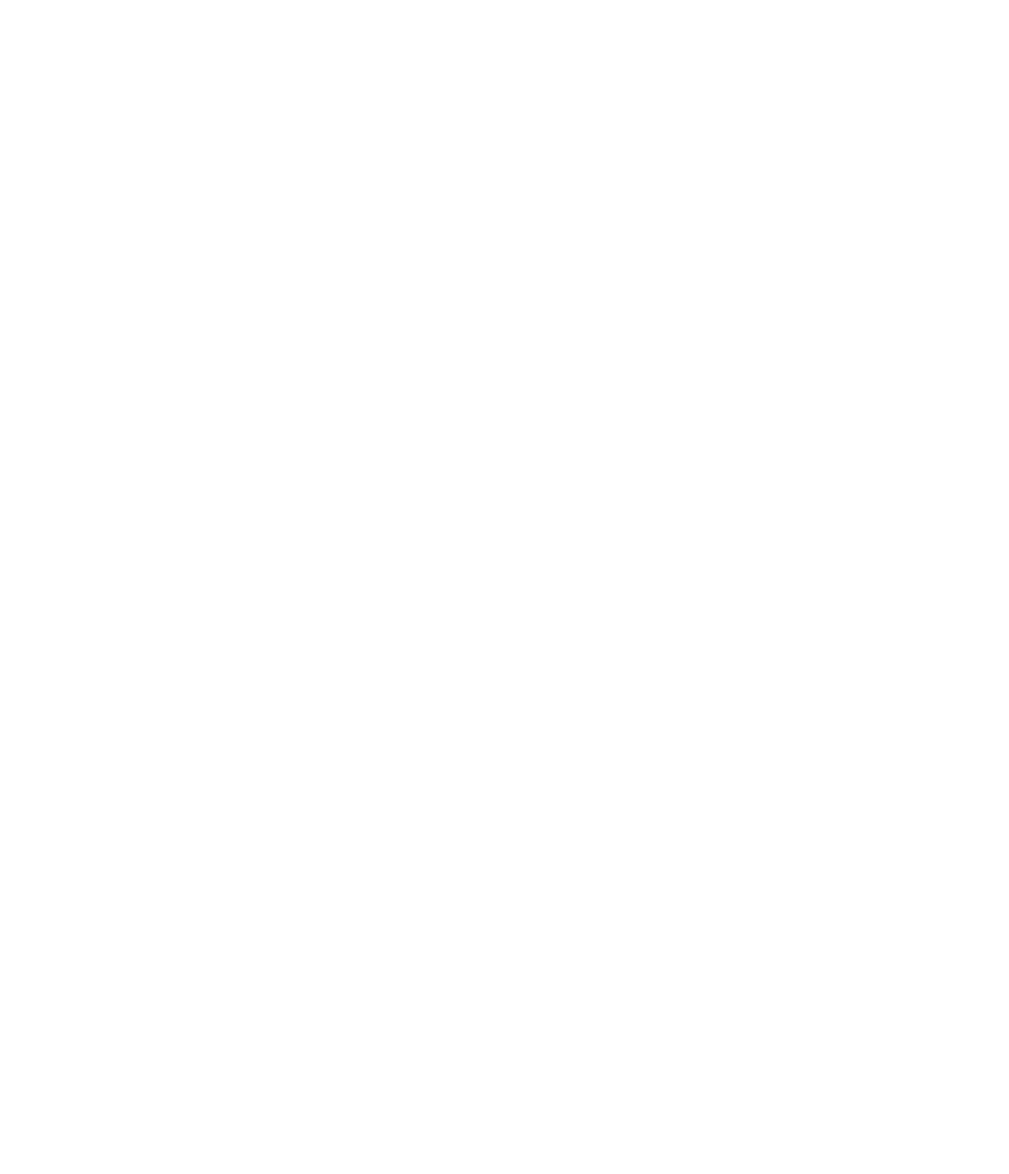
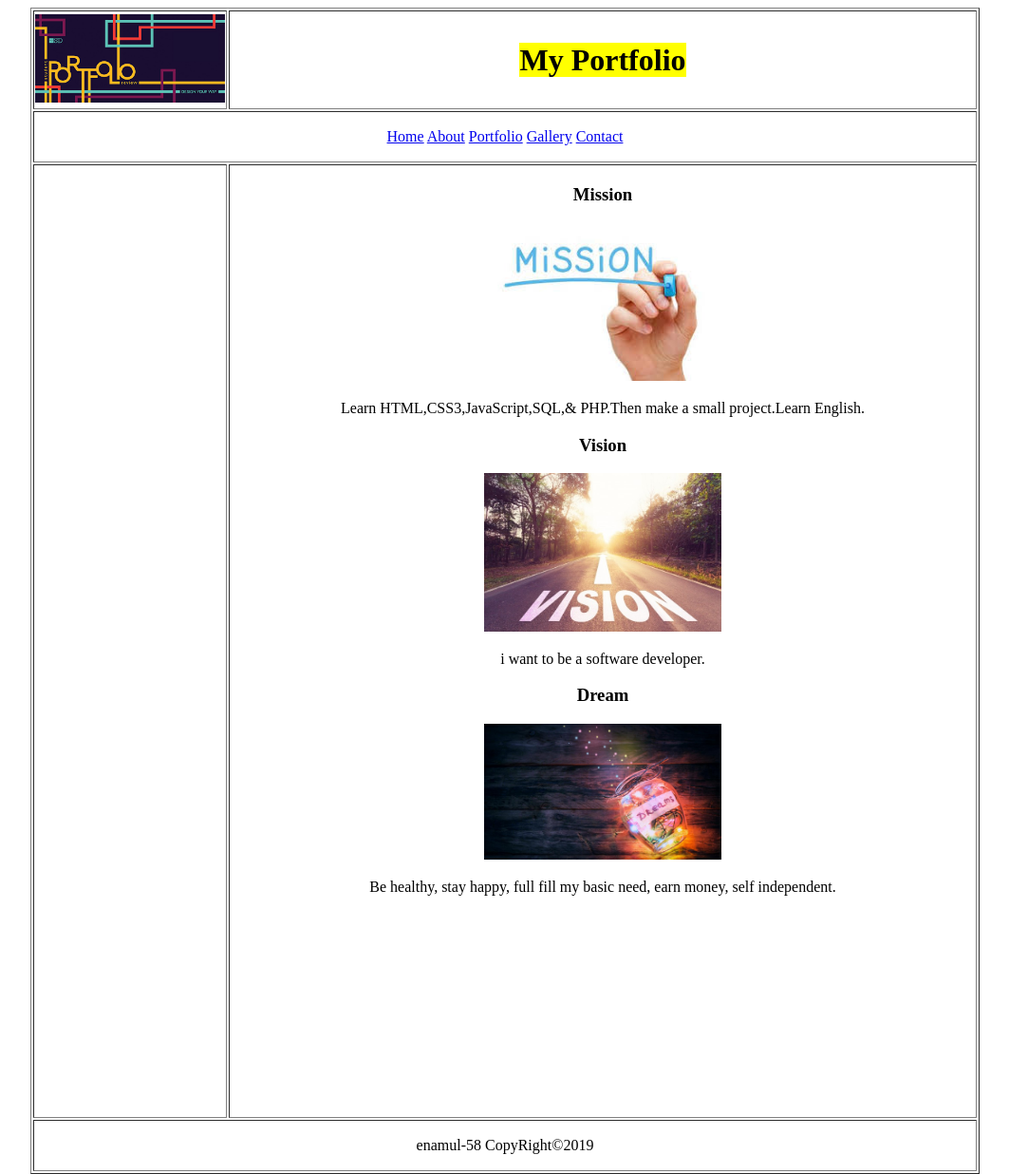
Before and after one commit to enamul58/HTML-portfolio, a plain HTML site: page index.html in a window 1280 px wide. Shown: the whole page at 95% size, without its empty margins (108-1171 px from the left). Before the commit the page ends 800 px from the top, so only its background shows below. Drawn offline with Linux system fonts and the light colour scheme.

Commit message:
add new file

```diff
--- a/index.html
+++ b/index.html
@@ -5,6 +5,44 @@
     <title>Home</title>
 </head>
 <body>
+    <table border="1" align="center" width="1000">
+        <tr>
+            <td height="100" width="200">
+                <img src="images/download.png" width="200">
+            </td>
+            <td colspan="2" align="center">
+                <h1> <mark>My Portfolio</mark></h1>
+            </td>
+        </tr>
+        <tr>
+            <td height="50" colspan="3" align="center">
+                <a href="index.html">Home</a>
+                <a href="about.html">About</a>
+                <a href="protfolio.html">Portfolio</a>
+                <a href="gallery.html">Gallery</a>
+                <a href="contact.html">Contact</a>
+            </td>
+        </tr>
+        <tr>
+            <td height="1000" width="100"></td>
+            <td valign="top" align="center">
+                <h3>Mission</h3>
+                <img src="images/mission.jpg" width="250">
+                <p>Learn HTML,CSS3,JavaScript,SQL,& PHP.Then make a small project.Learn English.</p>
+                <h3>Vision</h3>
+                <img src="images/vision.jpg" width="250"/>
+                <p>i want to be a software developer.</p>
+                <h3>Dream</h3>
+                <img src="images/dream.jpg" width="250"/>
+                <p>Be healthy, stay happy, full fill my basic need, earn money, self independent.</p>
 
+            </td>
+        </tr>
+        <tr>
+            <td height="50" colspan="3" align="center">
+                <P>enamul-58 CopyRight&copy;2019</P>
+            </td>
+        </tr>
+    </table>
 </body>
 </html>
```
Also changed, not shown: about.html (added, +52 -0 lines), contact.html (added, +50 -0 lines), gallery.html (added, +42 -0 lines), protfolio.html (added, +37 -0 lines), images/a.jpg (added), images/b.jpg (added), images/c.jpg (added), images/download.png (added), images/dream.jpg (added), images/enamul.jpg (added), images/family.jpg (added), images/friend.jpg (added), images/info.jpg (added), images/mission.jpg (added), 2 more files.
